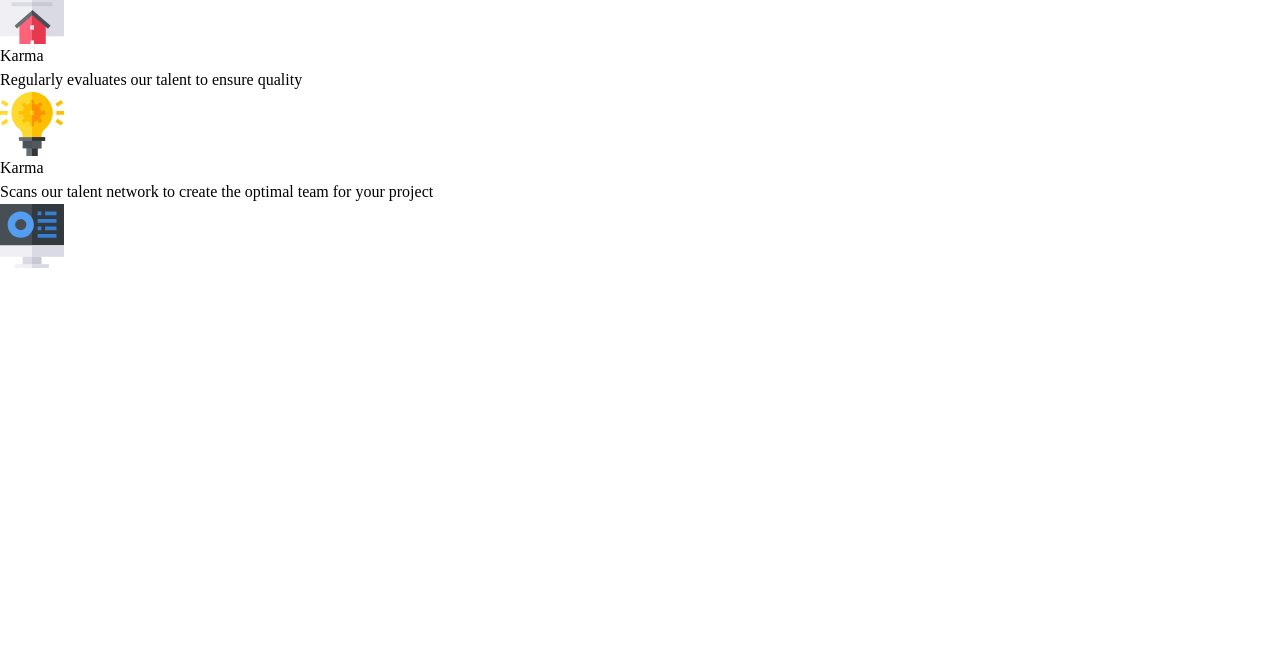
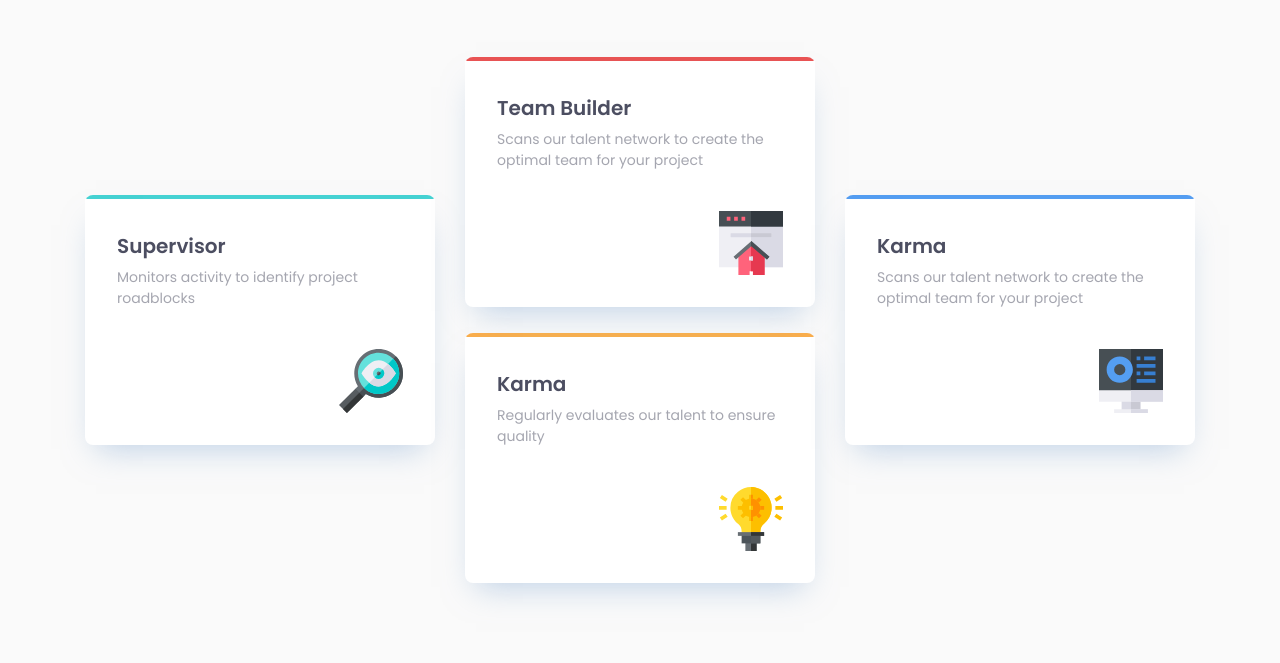
Before and after one commit to lowkeylogs/four-card-feature-section, a plain HTML site: page index.html in a window 1280 px wide. Shown: the part 252-915 px from the top of the page. Before the commit the page ends 800 px from the top, so only its background shows below. Drawn offline with Linux system fonts and the light colour scheme.

Commit message:
add css styles to main content and update classes in index.html

```diff
--- a/index.html
+++ b/index.html
@@ -16,7 +16,7 @@
 </head>
 
 <body>
-  <div>
+  <div class="wrapper">
     <main>
       <header class="header">
         <h1 class="header__title">
@@ -31,7 +31,7 @@
       </header>
 
       <section class="grid">
-        <div class="grid__item grid__item--green">
+        <div class="grid__item grid__item--cyan">
           <div class="grid__content">
             <h2 class="grid__title">Supervisor</h2>
             <p class="grid__text">Monitors activity to identify project roadblocks</p>
@@ -49,7 +49,7 @@
           <img src="./images/icon-team-builder.svg" alt="homepage icon" class="grid__icon">
         </div>
 
-        <div class="grid__item grid__item--yellow">
+        <div class="grid__item grid__item--orange">
           <div class="grid__content">
             <h2 class="grid__title">Karma</h2>
             <p class="grid__text">Regularly evaluates our talent to ensure quality
--- a/style.css
+++ b/style.css
@@ -41,8 +41,9 @@ svg {
   --color-primary-orange: hsl(34, 97%, 64%);
   --color-primary-blue: hsl(212, 86%, 64%);
 
+  --color-neutral-white: hsl(0, 0%, 100%);
   --color-neutral-light-gray: hsl(0, 0%, 98%);
-  --color-neutral-grayish-blue: hsl(229, 6%, 66%);
+  --color-neutral-grayish-blue: hsla(213, 47%, 67%, 50%);
   --color-neutral-dark-blue: hsl(234, 12%, 34%);
 
   --font-size-400: 14px;
@@ -55,3 +56,149 @@ svg {
   --font-weight-600: 600;
 
 }
+
+/* ========================================================================================================*/
+
+/* Main content styles */
+body {
+  font-family: 'Poppins', sans-serif;
+  font-size: var(--font-size-500);
+  font-weight: var(--font-weight-500);
+  background-color: var(--color-neutral-light-gray);
+  color: var(--color-neutral-dark-blue);
+  display: grid;
+  place-items: center;
+}
+
+.wrapper {
+  width: min(100% - 4rem, 69.375rem);
+  min-height: 100vh;
+  padding-block: 5rem;
+}
+
+.header {
+  display: grid;
+  place-items: center;
+  gap: 1rem;
+}
+
+.header__title {
+  font-size: var(--font-size-700);
+  font-weight: var(--font-weight-600);
+}
+
+.header__title>span {
+  font-weight: var(--font-weight-200);
+}
+
+.header__description,
+.grid__text {
+  opacity: 50%;
+}
+
+.header__description {
+  width: min(100%, 33.75rem);
+  text-align: center;
+}
+
+.grid {
+  display: grid;
+  gap: 1.5rem;
+  margin-block-start: 4.75rem;
+
+  grid-template-columns: repeat(auto-fit, minmax(19.375rem, 1fr));
+}
+
+.grid__item {
+  position: relative;
+  background-color: var(--color-neutral-white);
+  display: grid;
+  gap: 2.0625rem;
+  padding: 1.75rem;
+  border-radius: 0 0 0.5rem 0.5rem;
+  box-shadow: 0 0.9375rem 1.875rem -0.6875rem var(--color-neutral-grayish-blue);
+}
+
+/* Using pseudo element ::before to create top-borders */
+.grid__item::before {
+  content: '';
+  position: absolute;
+  background-color: transparent;
+  width: 100%;
+  height: 100%;
+  top: -0.25rem;
+  border-radius: 0.5rem;
+  z-index: -1;
+}
+
+/* custom border color for each grid item */
+.grid__item--cyan::before {
+  background-color: var(--color-primary-cyan);
+}
+
+.grid__item--red:before {
+  background-color: var(--color-primary-red);
+}
+
+.grid__item--orange::before {
+  background-color: var(--color-primary-orange);
+}
+
+.grid__item--blue::before {
+  background-color: var(--color-primary-blue);
+}
+
+.grid__title {
+  font-size: var(--font-size-600);
+  font-weight: var(--font-weight-600);
+}
+
+.grid__text {
+  font-size: var(--font-size-400);
+}
+
+.grid__icon {
+  width: 3.5rem;
+  aspect-ratio: 1;
+  justify-self: end;
+}
+
+@media (min-width: 1024px) {
+  :root {
+    --font-size-700: 2.25rem;
+  }
+
+  .grid {
+    gap: 1.875rem;
+    margin-block-start: 4rem;
+  }
+
+  .grid__item {
+    padding: 2rem;
+    gap: 2.5rem;
+  }
+
+  .grid__text {
+    margin-block-start: 6px;
+  }
+
+  .grid__icon {
+    width: 4rem;
+  }
+
+  /* Styling first and last grid item card which spans to 2 rows and are self aligned to center */
+  .grid__item--cyan,
+  .grid__item--blue {
+    grid-row: 1/3;
+    align-self: center;
+  }
+
+  /* Positioning them in first and last column */
+  .grid__item--cyan {
+    grid-column: 1/2;
+  }
+
+  .grid__item--blue {
+    grid-column: 3/4;
+  }
+}
```
